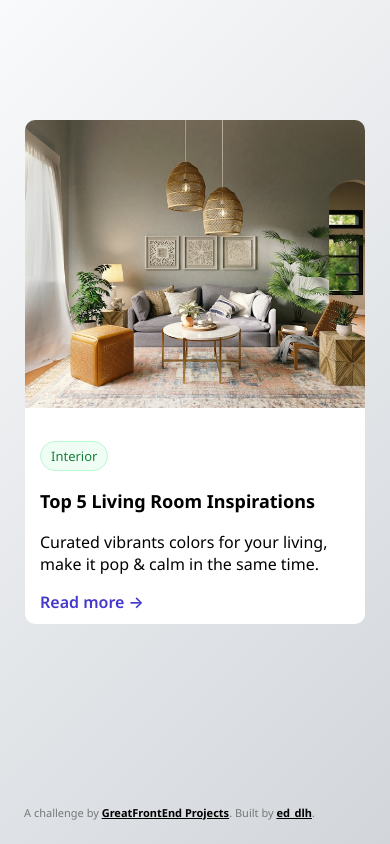
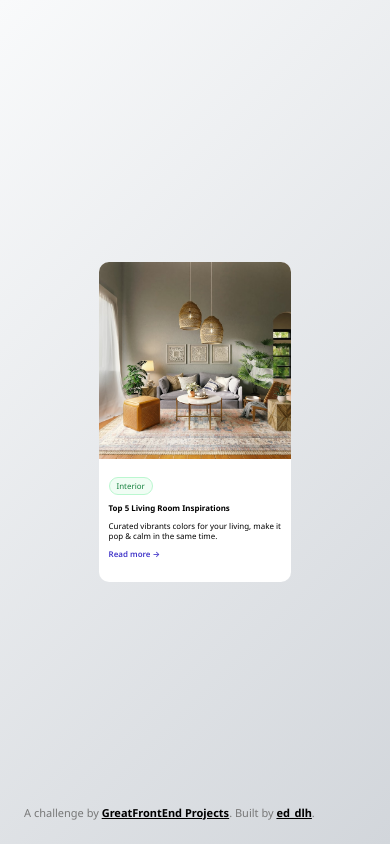
Before and after one commit to deekshalh/blog-card, a plain HTML site: page index.html in a window 390 px wide. Drawn offline with Linux system fonts and the light colour scheme.

Commit message:
some adjustments to make it more responsive

```diff
--- a/css/style.css
+++ b/css/style.css
@@ -35,11 +35,11 @@ body {
 .blog-card{
   display: flex;
   flex-direction: column;
-  width: 340px;
+  width: 30%;
   overflow: hidden;
   background-color: #ffffff;
   border-radius: 10px ;
-  height: 504px;
+  aspect-ratio: 65 / 80;
 }
 img{
   width: 100%;
@@ -64,6 +64,7 @@ font-size: 16px;
   display: flex;
   justify-content: center;
   align-items: center;
+  padding: 10px;
 }
 .genre{
   font-size: small;
@@ -79,12 +80,29 @@ font-size: 16px;
   font-weight: 600;
 }
 @media (max-width:1280px) {
-  .container{
-    width: 100%;
-  height: 100vh;
-  display: flex;
-  justify-content: center;
-  align-items: start;
-  padding-top: 120px;
+.blog-card{
+  width: 30%;
+  aspect-ratio:  6/ 10;
+  min-width: 192px ;
+  min-height: fit-content;
+  max-width: 275px;
   }
+img{
+  height: 100%;
+  aspect-ratio: 1 / 1;
+  }
+p{
+  font-size:calc(6px + 0.5vw);
 }
+.title{
+  font-size:calc(6px + 0.5vw);
+}
+.genre{
+  font-size:calc(6px + 0.5vw);
+  padding: 2% 4%;
+}
+.content{
+  padding: 5%;
+
+}
+}
--- a/index.html
+++ b/index.html
@@ -21,7 +21,7 @@
   <body>
     <div class="container">
     <div class="blog-card">
-    <div>
+    <div class="img">
     <img src="img/spacejoy-YqFz7UMm8qE-unsplash.jpg">
     </div>
     <div class="content">
```
